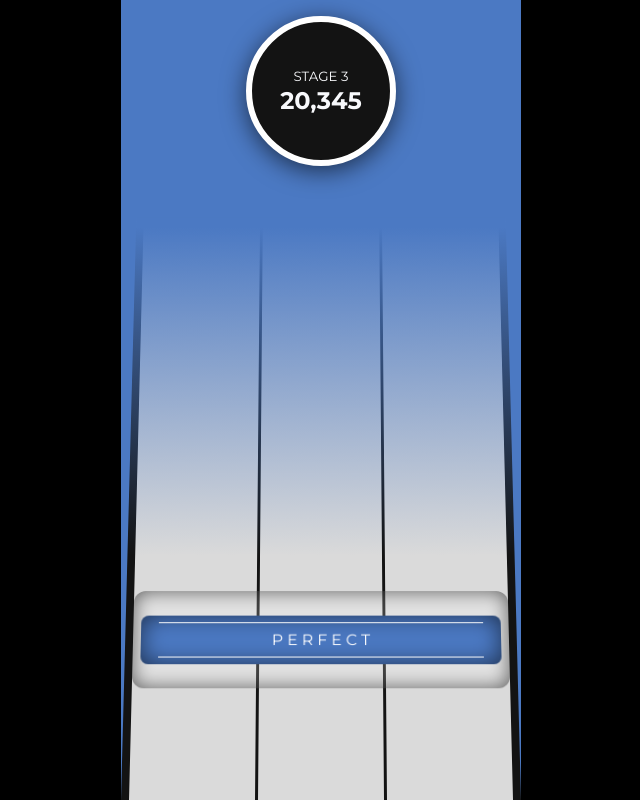
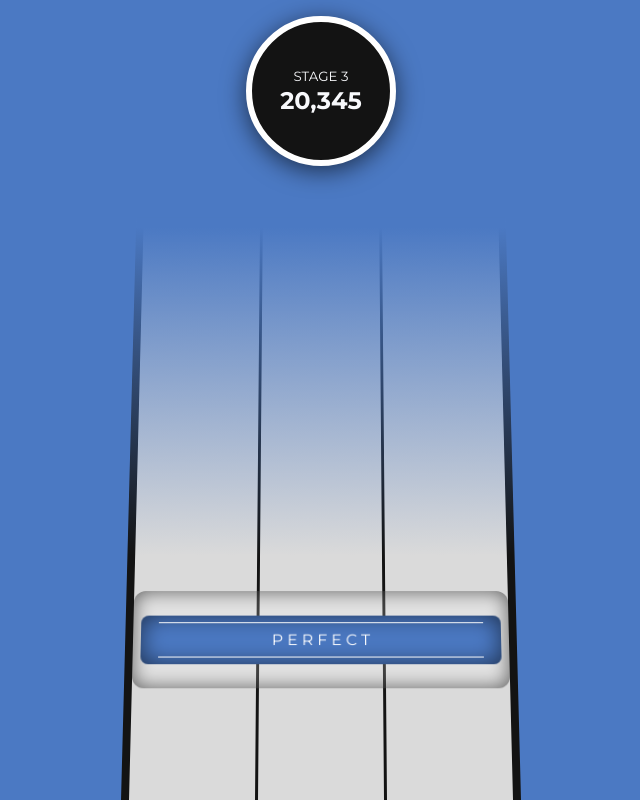
Before and after one commit to O-S-Aki/Not-Beatstar, a React (Vite) app in the folder not-beatstar/: page / in a window 1280 px wide. Shown: the whole page, without its empty margins (319-959 px from the left). Built offline with nearby package versions, Linux system fonts and the light colour scheme.

Commit message:
minor changes to game page design

```diff
--- a/not-beatstar/src/App.css
+++ b/not-beatstar/src/App.css
@@ -1,5 +1,5 @@
 .app {
-  background-color: black;
+  background-color: var(--background);
 }
 
 .main {
--- a/not-beatstar/src/index.css
+++ b/not-beatstar/src/index.css
@@ -35,7 +35,7 @@ html {
   position: relative;
   min-height: 100%;
   border: none;
-  background-color: black;
+  background-color: var(--background);
 }
 
 body {
--- a/not-beatstar/src/pages/GamePage/GamePage.tsx
+++ b/not-beatstar/src/pages/GamePage/GamePage.tsx
@@ -43,7 +43,7 @@ const GamePage: React.FC<Props> = ({ song }) => {
 
   return (
     <>
-      <div className='app-page d-flex flex-column align-items-center'>
+      <div className='app-page game-page d-flex flex-column align-items-center'>
         <div className="game-container d-flex flex-column align-items-center pt-3">
           <audio ref={songRef} src={song.uri} />
 
--- a/not-beatstar/src/pages/GamePage/gamePage.css
+++ b/not-beatstar/src/pages/GamePage/gamePage.css
@@ -1,3 +1,7 @@
+.game-page {
+  background-color: var(--primary);
+}
+
 .board-container {
   flex: 1;
   width: 100%;
```
